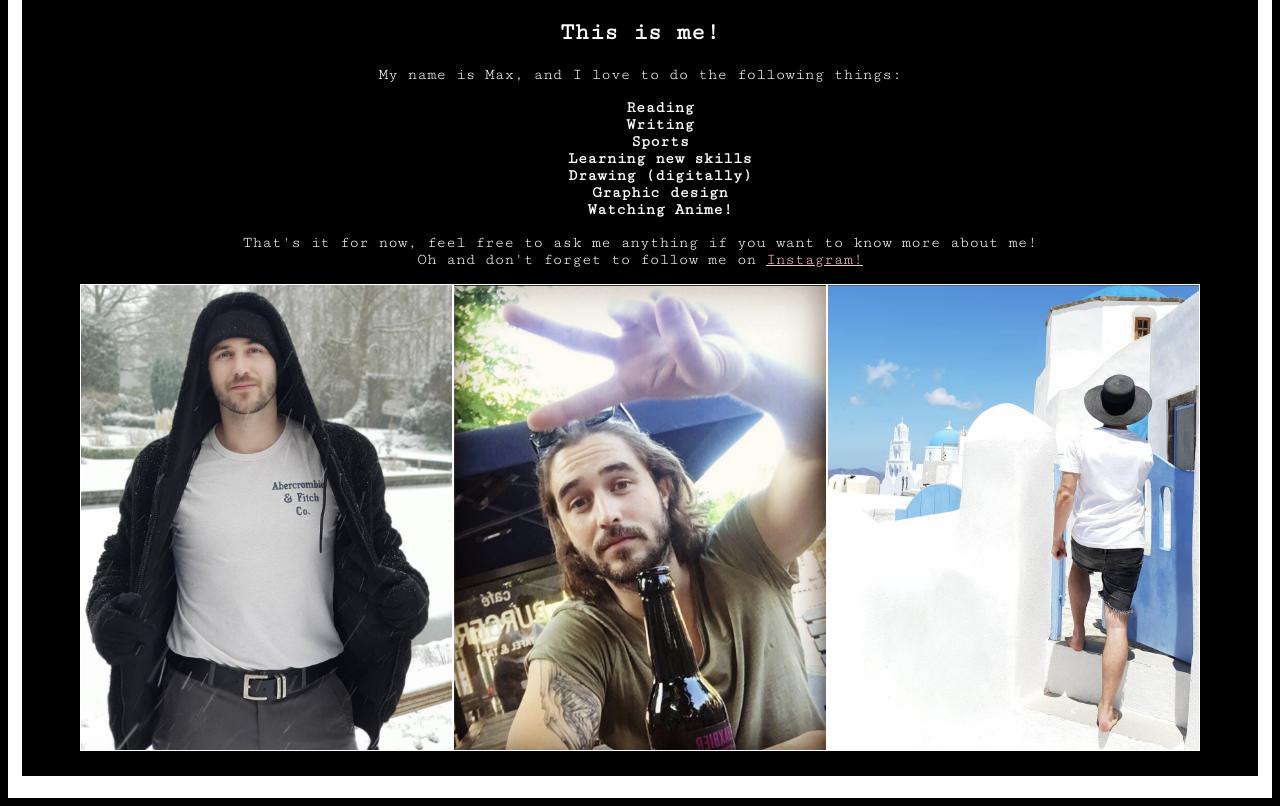
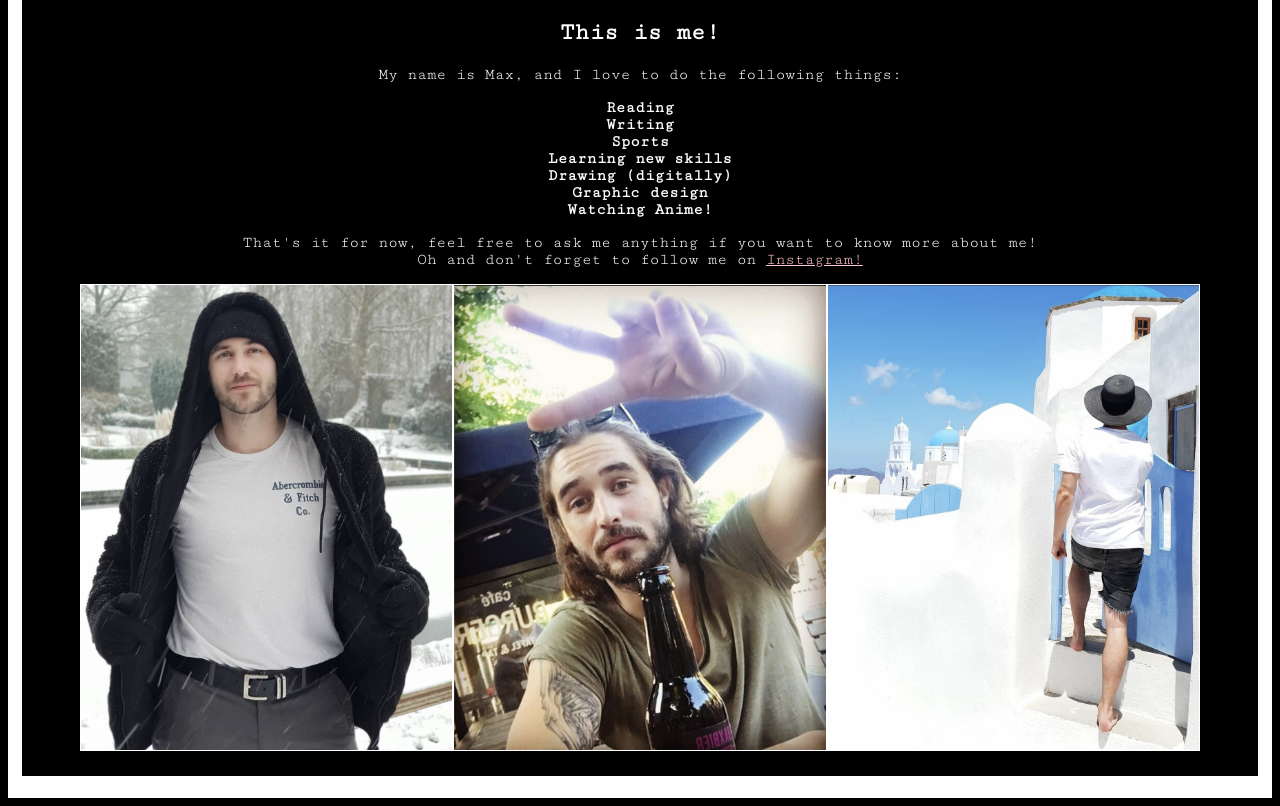
Before and after one commit to Flipmemax/static-html-website, a plain HTML site: page index.html in a window 1280 px wide. Shown: the part 90-896 px from the top of the page. Drawn offline with Linux system fonts and the light colour scheme.

Commit message:
add styles

```diff
--- a/styles.css
+++ b/styles.css
@@ -4,9 +4,14 @@ html {
     font-family: 'Cutive Mono', monospace;
     text-align: center;
 }
+p, ul{
+    padding-left: 20px;
+    padding-right: 20px;
+}
 li {
     list-style: none;
 }
+
 .boldfont {
     font-weight: bold;
 }
@@ -40,9 +45,11 @@ li {
 .imagebox {
     display: flex;
     justify-content: center;
+    flex-wrap: wrap;
 
 }
 img {
+    min-width: 200px;
     max-width: 30%;
     height: auto;
     border: 1px solid white;
```
Also changed, not shown: index.html (+6 -2 lines).
